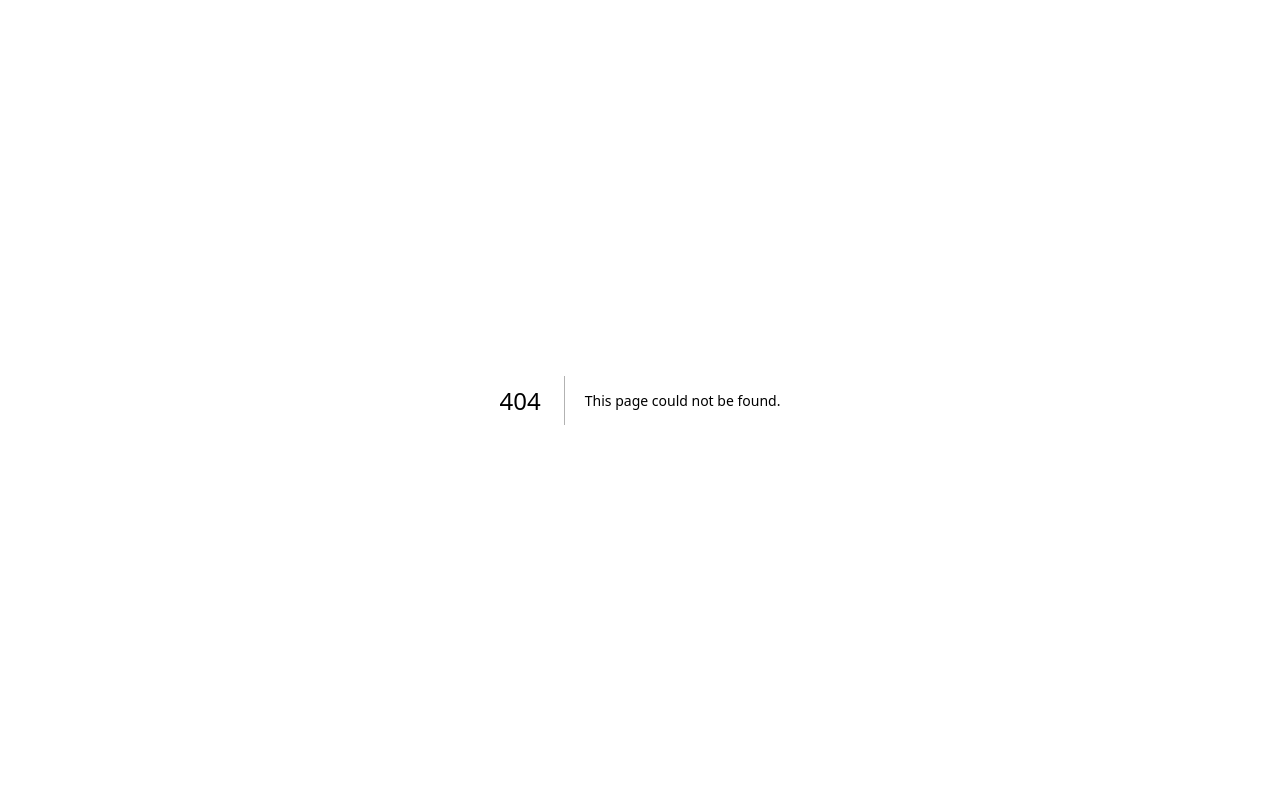
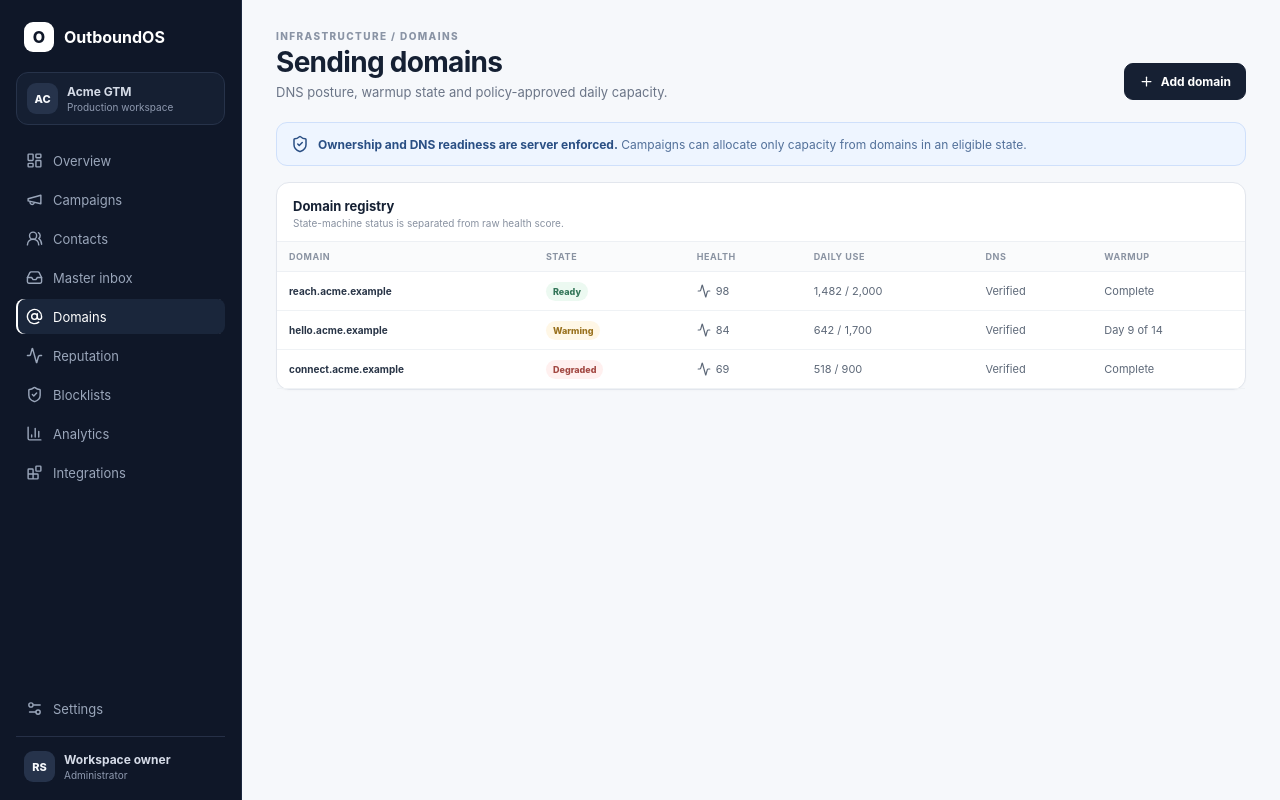
Before and after one commit to rrahul0904/outbound-infrastructure-os, a Next.js app in the folder apps/web/: page /domains in a window 1280 px wide. Before the commit this address had no page. Built offline with nearby package versions, Linux system fonts and the light colour scheme.

Commit message:
feat(web): add apps/web/app/domains/page.tsx

```diff
--- /dev/null
+++ b/apps/web/app/domains/page.tsx
@@ -0,0 +1,11 @@
+import { Activity, Plus, ShieldCheck } from "lucide-react";
+import { AppShell } from "@/components/AppShell";
+import { demoDomains } from "@/lib/demo";
+
+export default function DomainsPage() {
+  return <AppShell active="Domains">
+    <header className="topbar"><div><p className="eyebrow">INFRASTRUCTURE / DOMAINS</p><h1>Sending domains</h1><p>DNS posture, warmup state and policy-approved daily capacity.</p></div><button className="primaryBtn"><Plus size={15}/> Add domain</button></header>
+    <div className="notice"><ShieldCheck size={18}/><div><strong>Ownership and DNS readiness are server enforced.</strong><span> Campaigns can allocate only capacity from domains in an eligible state.</span></div></div>
+    <article className="panel"><div className="panelHead"><div><h2>Domain registry</h2><p>State-machine status is separated from raw health score.</p></div></div><div className="tableWrap"><table><thead><tr><th>Domain</th><th>State</th><th>Health</th><th>Daily use</th><th>DNS</th><th>Warmup</th></tr></thead><tbody>{demoDomains.map(d=><tr key={d.domain}><td><b>{d.domain}</b></td><td><span className={`status ${d.state === "Ready" ? "healthy" : d.state === "Degraded" ? "attention" : "warming"}`}>{d.state}</span></td><td><div className="healthCell"><Activity size={14}/>{d.health}</div></td><td>{d.daily}</td><td>{d.dns}</td><td>{d.warmup}</td></tr>)}</tbody></table></div></article>
+  </AppShell>;
+}
```
